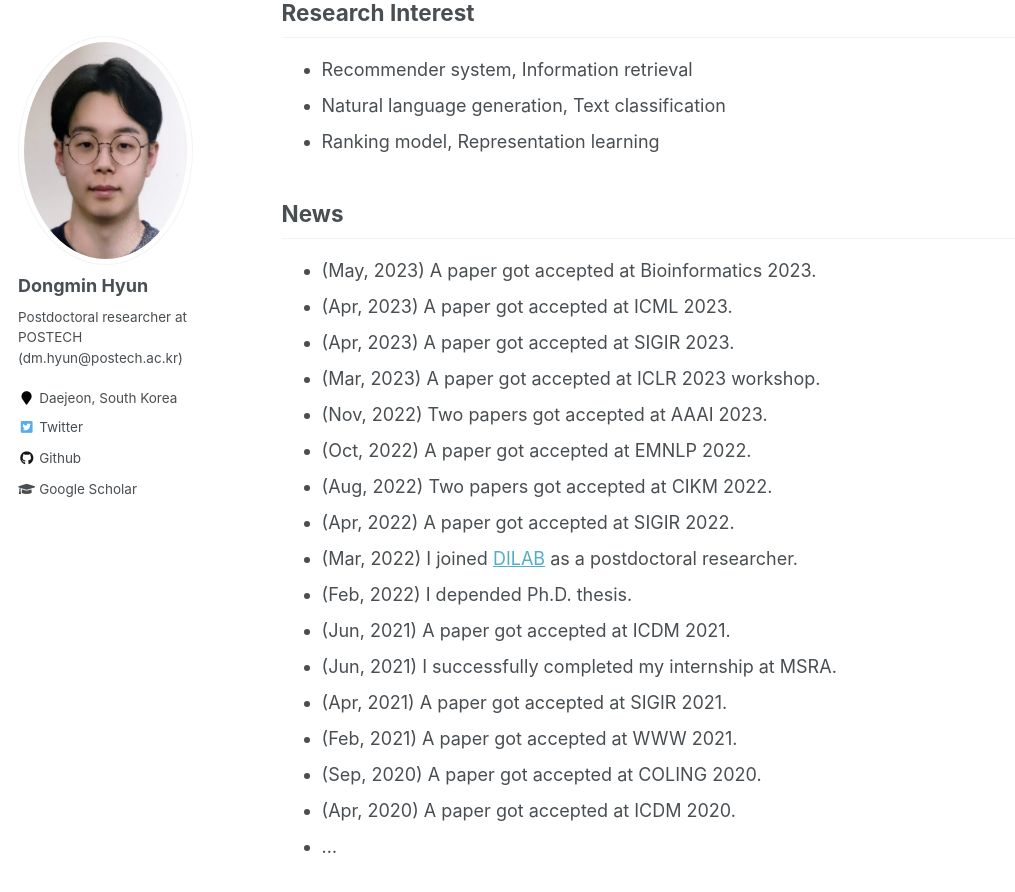
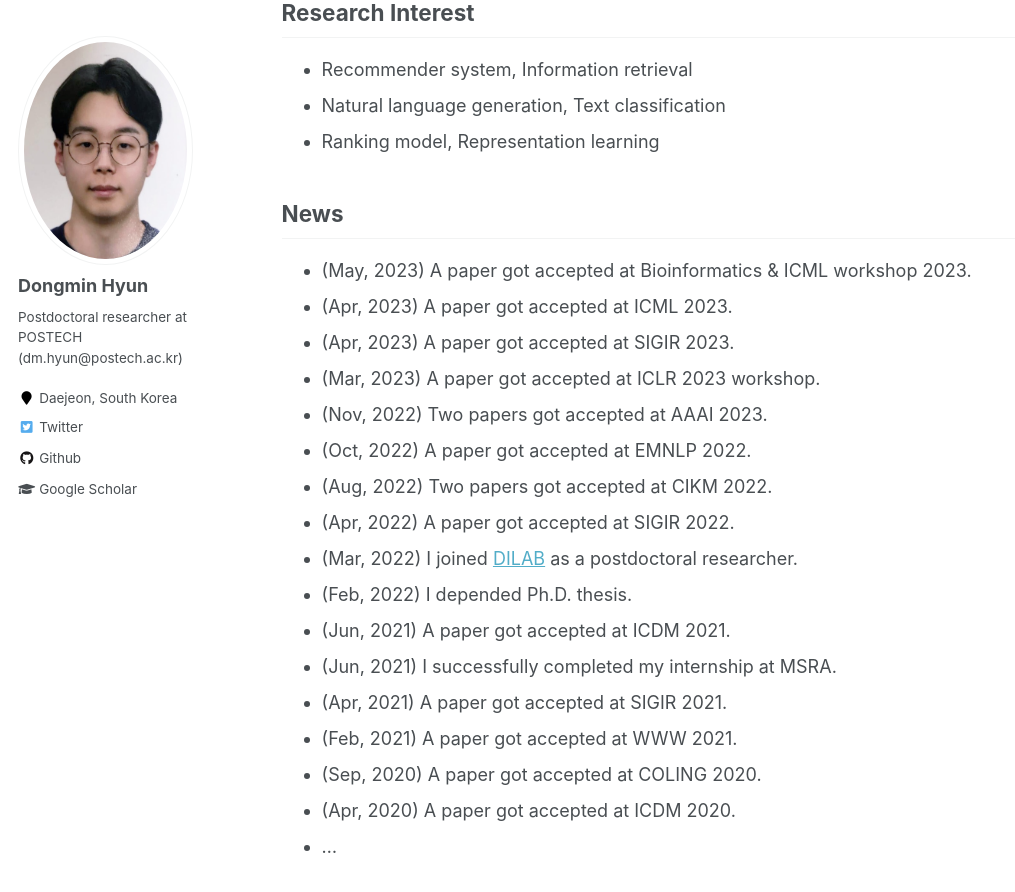
Before and after one commit to dmhyun/dmhyun.github.io, a Jekyll site: the page built from _pages/about.md, in a window 1280 px wide and 900 px high, scrolled down 409 px. Shown: the top 892 px of the window, without its empty margins (0-1015 px from the left). Built offline with Jekyll 4.4.1, drawn with Linux system fonts in a browser that asks for light colours.

Commit message:
Update about.md

```diff
--- a/_pages/about.md
+++ b/_pages/about.md
@@ -19,7 +19,7 @@ Research Interest
 
 News
 -----
-- (May, 2023) A paper got accepted at Bioinformatics 2023.
+- (May, 2023) A paper got accepted at Bioinformatics & ICML workshop 2023.
 - (Apr, 2023) A paper got accepted at ICML 2023.
 - (Apr, 2023) A paper got accepted at SIGIR 2023.
 - (Mar, 2023) A paper got accepted at ICLR 2023 workshop.
```
